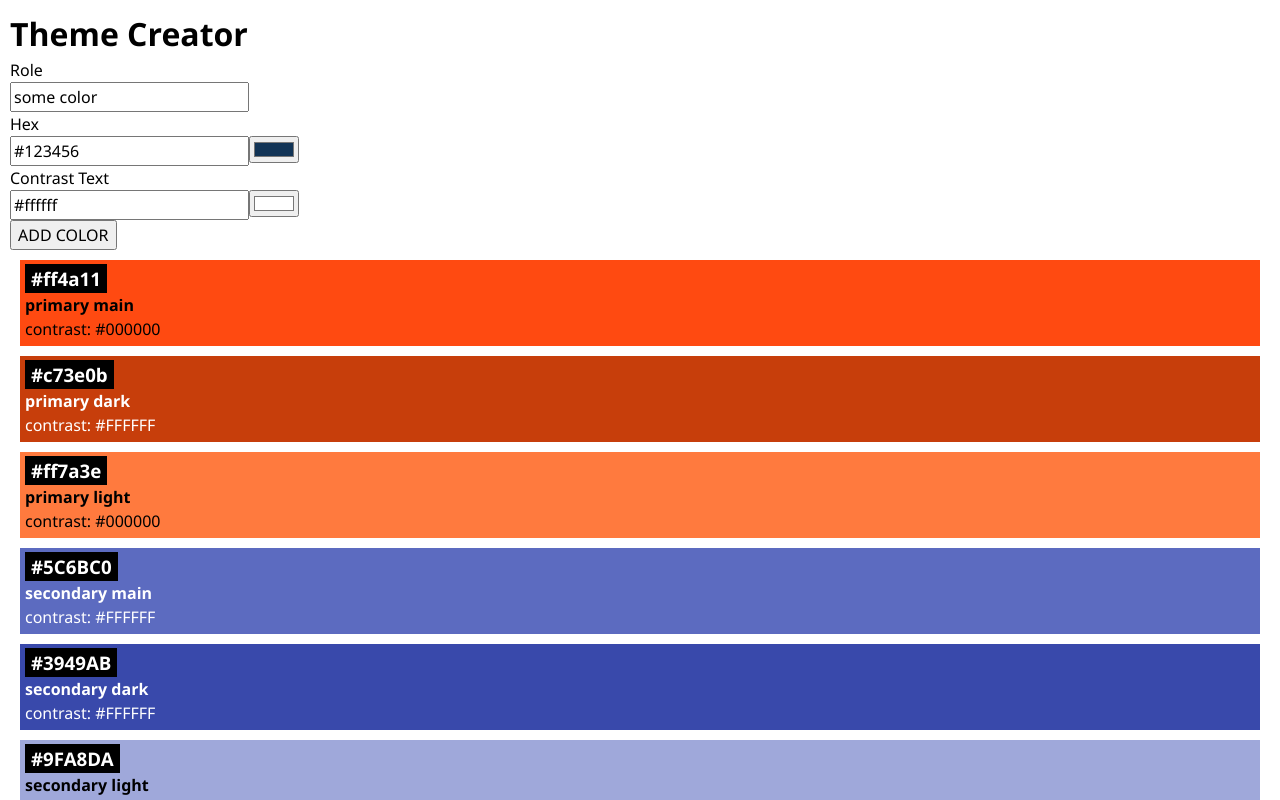
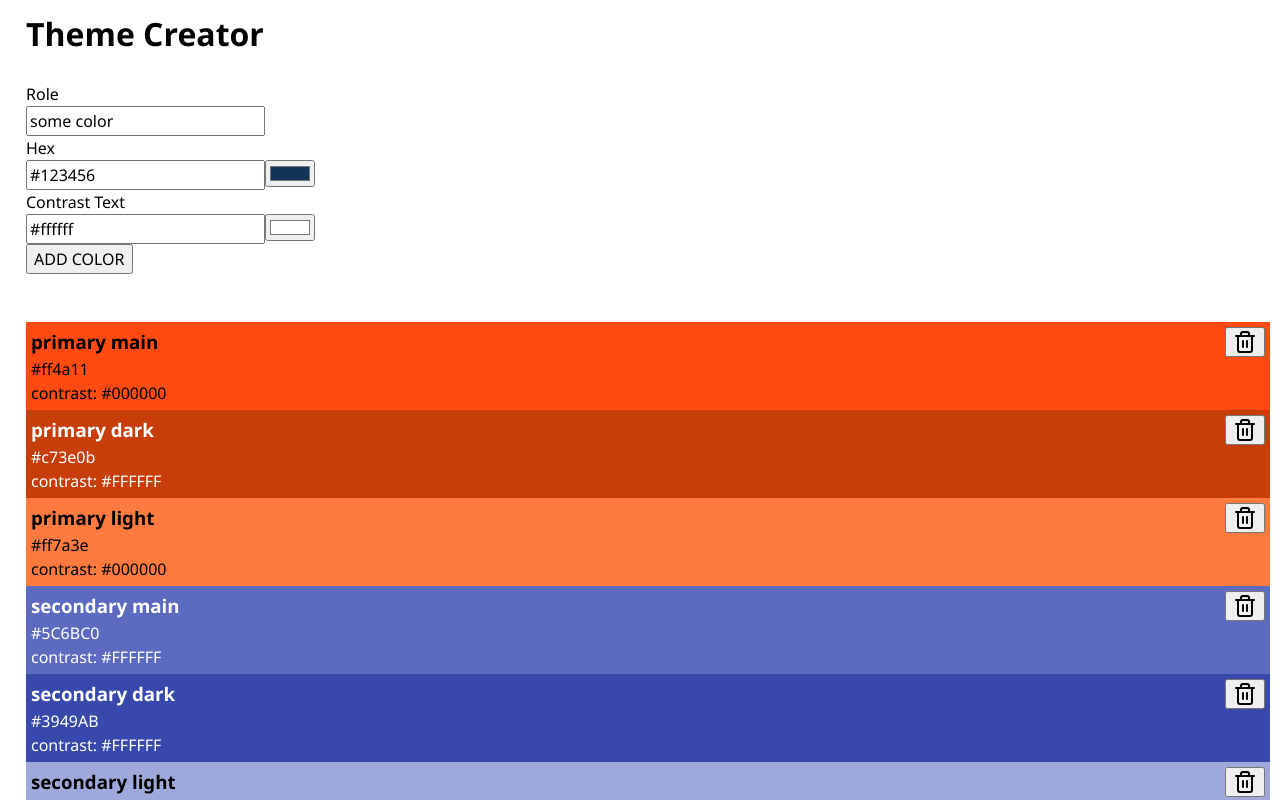
Before and after one commit to Polarchris-Berlin/Project4, a React (Vite) app: page / in a window 1280 px wide. Shown: the top 800 px of the page. Built offline with nearby package versions, Linux system fonts and the light colour scheme.

Commit message:
Refactor layout and UI: - Wrap App, form and color-list for consistent alignment - Add spacing between header, form and cards - Enhance Color component with Trash2 icon and inline confirm dialog - Update CSS for delete-confirm and button styling

```diff
--- a/package.json
+++ b/package.json
@@ -13,6 +13,7 @@
   "dependencies": {
     "@octokit/rest": "^20.1.0",
     "dotenv": "^16.4.5",
+    "lucide-react": "^0.503.0",
     "react": "^18.2.0",
     "react-dom": "^18.2.0",
     "uuid": "^11.1.0"
--- a/src/App.css
+++ b/src/App.css
@@ -2,3 +2,19 @@ body {
   font-family: "Segoe UI", "Helvetica Neue", Arial, sans-serif;
   padding: 10px;
 }
+
+.empty-message {
+  text-align: center;
+  font-style: italic;
+  margin-top: 3rem;
+  color: #555;
+}
+
+.form-wrapper {
+  margin-top: 1.5rem;
+  margin-bottom: 3rem;
+}
+
+.App {
+  padding-left: 1rem;
+}
--- a/src/App.jsx
+++ b/src/App.jsx
@@ -1,63 +1,48 @@
-// React-Hook import für lokalen State
 import { useState } from "react";
-// Unsere vordefinierten Farben aus der Lib
 import { initialColors } from "./lib/colors";
-// UUID-Generator für eindeutige IDs neuer Farben
 import { v4 as uuid } from "uuid";
-// Component zum Darstellen einzelner Farb-Karten
 import Color from "./Components/Color/Color";
-// Formular-Komponente, um neue Farben hinzuzufügen
 import ColorForm from "./Components/ColorForm/ColorForm";
-// Optionale globale Styles (falls du App-spezifische CSS hast)
 import "./App.css";
 
 function App() {
-  // State-Hook: 'colors' hält die Liste aller Farb-Objekte
-  // State-HooK confirmDeletedId enthält ID der Farbkarte, die gelöscht wird
-  // initial befüllt mit 'initialColors' aus der Lib
+  // Liste aller Farben
   const [colors, setColors] = useState(initialColors);
   // ID der Farbkarte, für die wir gerade eine Lösch-Bestätigung anzeigen
   const [confirmDeleteId, setConfirmDeleteId] = useState(null);
 
-  /**
-   * handleNewColor
-   * Wird aufgerufen, wenn ColorForm ein neues Farb-Objekt liefert.
-   * Baut ein neues Objekt mit uuid() und den Formular-Werten,
-   * und fügt es vorne in den 'colors'-State ein.
-   */
+  // Fügt eine neu erstellte Farbe ins Array ein
   function handleNewColor({ role, hex, contrastText }) {
     const newColor = { id: uuid(), role, hex, contrastText };
     setColors([newColor, ...colors]);
   }
 
-  //speichert ID der zu löschenden Farbkarte
+  // Startet die Lösch-Bestätigung für eine Karte
   function requestDeleteColor(id) {
     setConfirmDeleteId(id);
   }
-  //Entfernt die Karte mit der ID aus requestedDeleteColorID
-  //Setzt die setCondirmDeleteId zurück auf null.
+
+  // Löscht die Farbe aus dem State und räumt die Bestätigung weg
   function handleDeleteColor(id) {
     setColors(colors.filter((c) => c.id !== id));
     setConfirmDeleteId(null);
   }
-  // Setzt die ConfirmDeletedID zurück auf null ohne zu löschen
+
+  // Bricht die Löschung ab und entfernt die Bestätigung
   function cancelDelete() {
     setConfirmDeleteId(null);
   }
 
-  // Rendern der UI
   return (
-    <>
-      {/* Überschrift der App */}
+    <div className="App">
       <h1>Theme Creator</h1>
 
-      {/* Formular zum Hinzufügen einer neuen Farbe */}
+      <div className="form-wrapper">
         <ColorForm onSubmitColor={handleNewColor} />
+      </div>
 
-      {/* Alle bestehenden Farben als Color-Komponenten mappen */}
+      <div className="color-list">
         {colors.map((c) => (
-        // Jeder Eintrag braucht einen eindeutigen key fürs Re-Rendering
-        // Implementierung der Lösch-Funktion und ihrer Arbeitsschritte
           <Color
             key={c.id}
             color={c}
@@ -67,15 +52,16 @@ function App() {
             showConfirm={confirmDeleteId === c.id}
           />
         ))}
+
         {colors.length === 0 && (
           <p className="empty-message">
-          Hier kannst ein neues Theme kreieren. Füge neue Farben hinzu. Es ist
-          ganz einfach!
+            Es sind keine Farben mehr vorhanden. Füge neue Farben hinzu, um dein
+            Theme zu gestalten!
           </p>
         )}
-    </>
+      </div>
+    </div>
   );
 }
 
-// Default-Export der App-Komponente, damit main.jsx sie importieren kann
 export default App;
--- a/src/Components/Color/Color.css
+++ b/src/Components/Color/Color.css
@@ -1,5 +1,4 @@
 .color-card {
-  margin: 10px;
   padding: 5px;
 }
 
@@ -9,3 +8,31 @@
   background: black;
   color: white;
 }
+
+.color-card-header {
+  display: flex;
+  align-items: center;
+  justify-content: space-between;
+}
+
+.delete-confirm {
+  margin-top: 0.5rem;
+  display: flex;
+  align-items: center;
+  justify-content: flex-end;
+  gap: 0.5rem;
+}
+
+.delete-confirm button {
+  background: #fff;
+  color: #000;
+  border: 1px solid #000;
+  padding: 0.25rem 0.5rem;
+  border-radius: 0.25rem;
+  cursor: pointer;
+  margin: 0;
+}
+
+.delete-confirm button:hover {
+  background: #f0f0f0a5;
+}
--- a/src/Components/Color/Color.jsx
+++ b/src/Components/Color/Color.jsx
@@ -1,11 +1,18 @@
+import { useEffect } from "react";
 import "./Color.css";
-import { useEffect } from "react";
-import { v4 as uuidv4 } from "uuid";
+import { Trash2 } from "lucide-react";
 
-export default function Color({ color }) {
+export default function Color({
+  color,
+  onRequestDelete,
+  onConfirmDelete,
+  onCancelDelete,
+  showConfirm,
+}) {
   useEffect(() => {
     console.log("Find Issue 1");
   }, []);
+
   return (
     <div
       className="color-card"
@@ -14,8 +21,25 @@ export default function Color({ color }) {
         color: color.contrastText,
       }}
     >
-      <h3 className="color-card-headline">{color.hex}</h3>
-      <h4>{color.role}</h4>
+      {/* Header mit Role und Delete-Button */}
+      <div className="color-card-header">
+        <h3 className="color-card-highlight">{color.role}</h3>
+        <button onClick={onRequestDelete} className="delete-btn">
+          <Trash2 className="delete-icon" />
+        </button>
+      </div>
+
+      {/* Confirmation-Block direkt unter dem Header */}
+      {showConfirm && (
+        <div className="delete-confirm">
+          <p className="color-card-highlight">Delete this color?</p>
+          <button onClick={onConfirmDelete}>Yes</button>
+          <button onClick={onCancelDelete}>No</button>
+        </div>
+      )}
+
+      {/* Farbdetails */}
+      <p className="color-code">{color.hex}</p>
       <p>contrast: {color.contrastText}</p>
     </div>
   );
--- a/src/Components/ColorForm/ColorForm.jsx
+++ b/src/Components/ColorForm/ColorForm.jsx
@@ -44,7 +44,6 @@ export default function ColorForm({
       </label>
       <br />
 
-      {/* Hex-Feld: nutzt unsere ColorInput-Komponente */}
       <label htmlFor="hex">
         Hex
         <br />
@@ -55,7 +54,6 @@ export default function ColorForm({
       </label>
       <br />
 
-      {/* Contrast Text-Feld: ebenfalls ColorInput */}
       <label htmlFor="contrastText">
         Contrast Text
         <br />
@@ -63,7 +61,6 @@ export default function ColorForm({
       </label>
       <br />
 
-      {/* Absende-Button: löst handleSubmit aus */}
       <button type="submit">ADD COLOR</button>
     </form>
   );
```
Also changed, not shown: 1 other file (tests, documents, lock files or other folders). Lines whose indentation alone changed are shown as unchanged.
